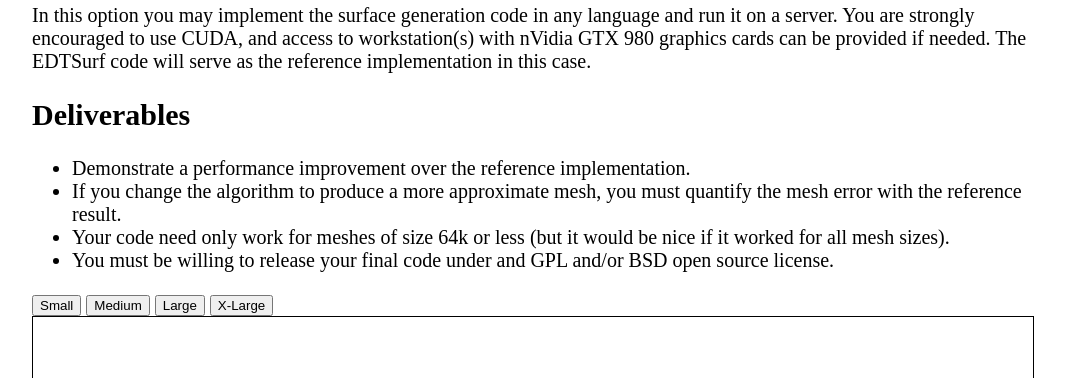
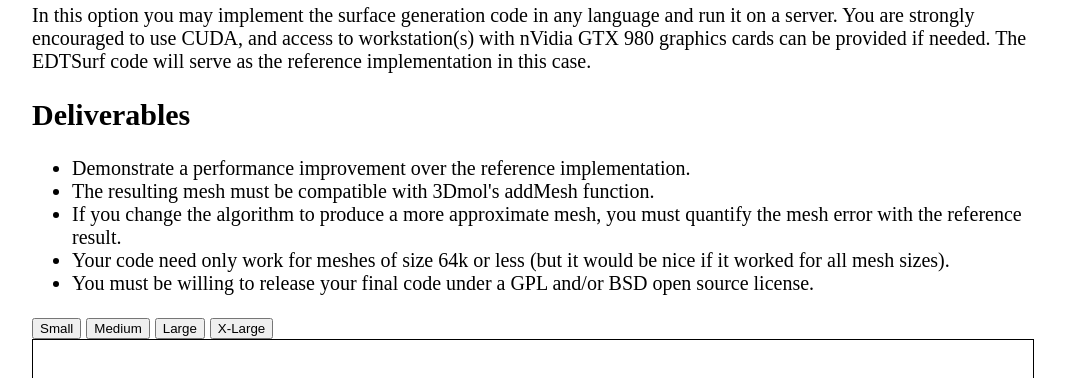
Before and after one commit to dkoes/surfacemaker, a plain HTML site: page index.html in a window 1280 px wide. Shown: the part 692-1070 px from the top of the page, without its empty margins (108-1173 px from the left). Drawn offline with Linux system fonts and the light colour scheme; a script that the page names is missing.

Commit message:
more stuff

```diff
--- a/index.html
+++ b/index.html
@@ -69,9 +69,10 @@
          <h2>Deliverables</h2>
          <ul>
          <li>Demonstrate a performance improvement over the reference implementation.
+	<li>The resulting mesh must be compatible with 3Dmol's addMesh function.
          <li>If you change the algorithm to produce a more approximate mesh, you must quantify the mesh error with the reference result.
          <li>Your code need only work for meshes of size 64k or less (but it would be nice if it worked for all mesh sizes).
-         <li>You must be willing to release your final code under and GPL and/or BSD open source license.
+         <li>You must be willing to release your final code under a GPL and/or BSD open source license.
          </ul>
          <div>
          <input type="button" value="Small" onclick="makeMesh('4R15')"></input>
```
